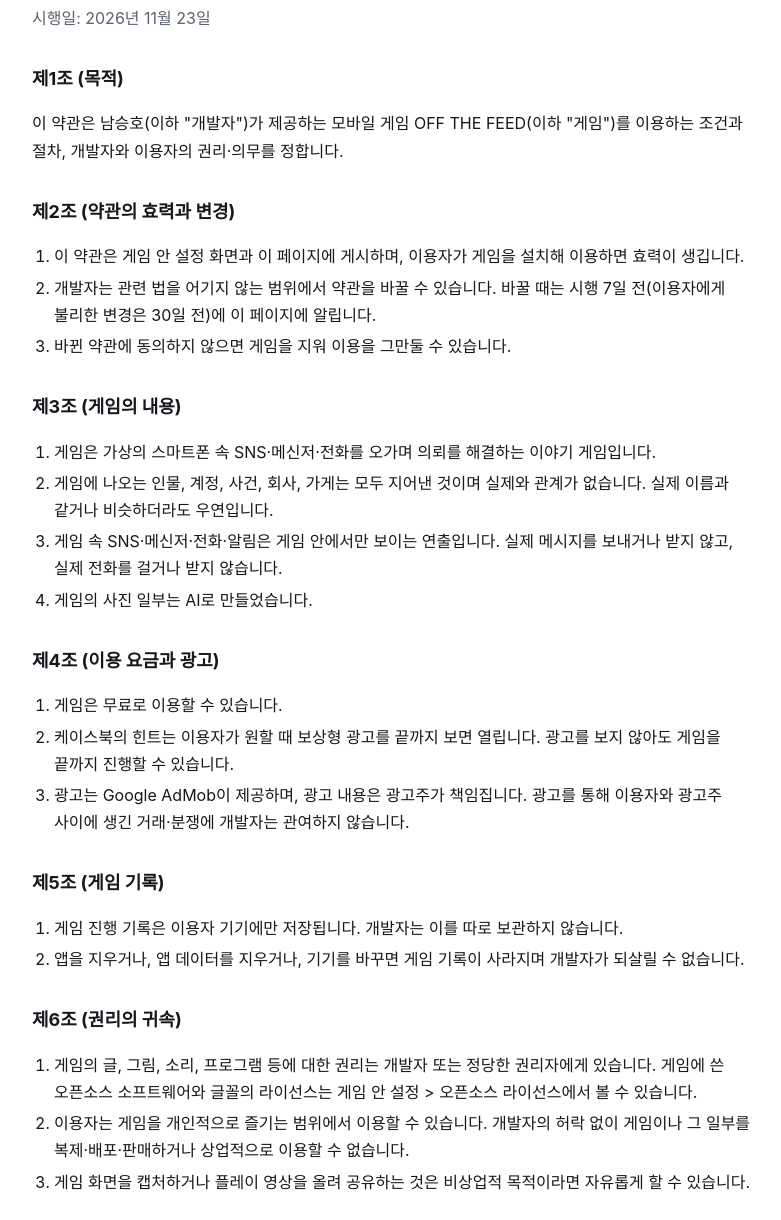
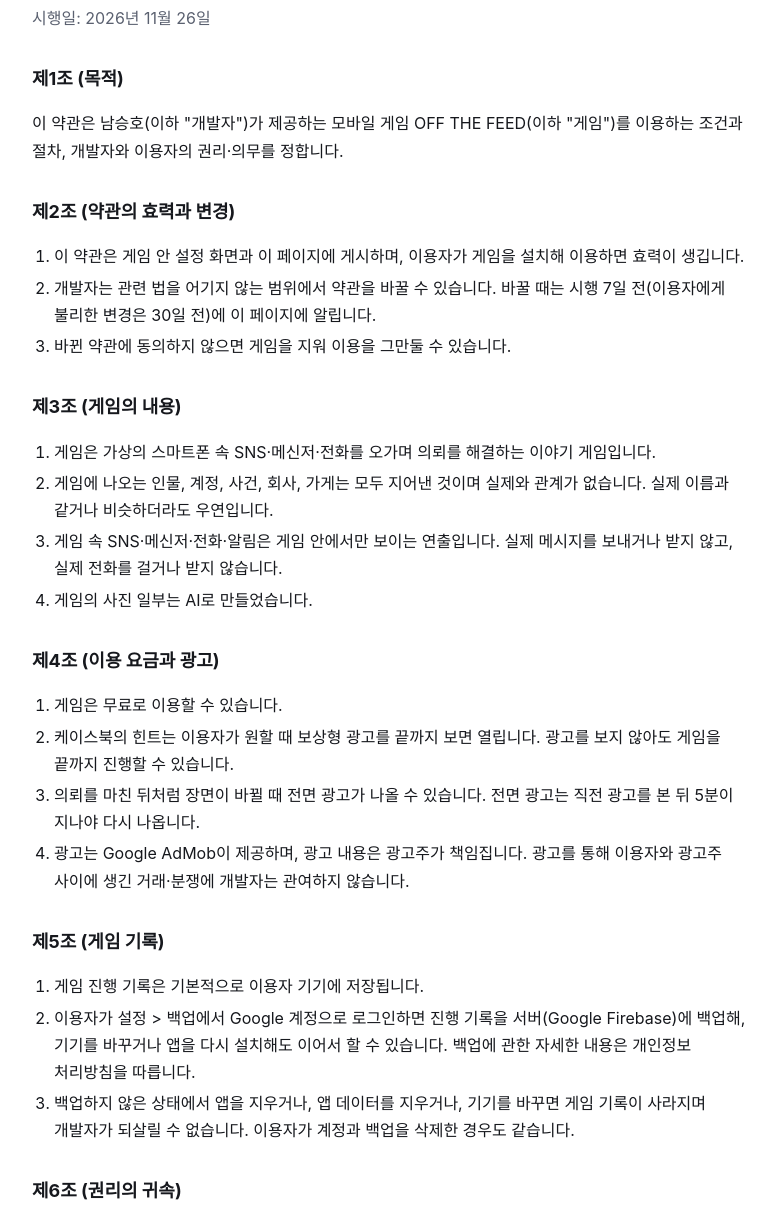
Before and after one commit to NamSeungho/NamSeungho.github.io, a plain HTML site: page off-the-feed/terms.html in a window 1280 px wide. Shown: the part 65-1285 px from the top of the page, without its empty margins (248-1029 px from the left). Drawn offline with Linux system fonts and the light colour scheme.

Commit message:
OFF THE FEED 개인정보 처리방침·이용약관: 전면 광고, 진행 데이터 백업 반영
Co-Authored-By: Claude Opus 5.5 <noreply@anthropic.com>
Claude-Session: https://claude.ai/code/session_0179tvVbo7Y5QcMJUonkvjYW

```diff
--- a/off-the-feed/terms.html
+++ b/off-the-feed/terms.html
@@ -79,7 +79,7 @@ li {
 <body>
 <main>
 <h1>OFF THE FEED 이용약관</h1>
-<p class="meta">시행일: 2026년 11월 23일</p>
+<p class="meta">시행일: 2026년 11월 26일</p>
 
 <h2>제1조 (목적)</h2>
 <p>이 약관은 남승호(이하 "개발자")가 제공하는 모바일 게임 OFF THE FEED(이하 "게임")를 이용하는 조건과 절차, 개발자와 이용자의 권리·의무를 정합니다.</p>
@@ -103,13 +103,15 @@ li {
 <ol>
 <li>게임은 무료로 이용할 수 있습니다.</li>
 <li>케이스북의 힌트는 이용자가 원할 때 보상형 광고를 끝까지 보면 열립니다. 광고를 보지 않아도 게임을 끝까지 진행할 수 있습니다.</li>
+<li>의뢰를 마친 뒤처럼 장면이 바뀔 때 전면 광고가 나올 수 있습니다. 전면 광고는 직전 광고를 본 뒤 5분이 지나야 다시 나옵니다.</li>
 <li>광고는 Google AdMob이 제공하며, 광고 내용은 광고주가 책임집니다. 광고를 통해 이용자와 광고주 사이에 생긴 거래·분쟁에 개발자는 관여하지 않습니다.</li>
 </ol>
 
 <h2>제5조 (게임 기록)</h2>
 <ol>
-<li>게임 진행 기록은 이용자 기기에만 저장됩니다. 개발자는 이를 따로 보관하지 않습니다.</li>
-<li>앱을 지우거나, 앱 데이터를 지우거나, 기기를 바꾸면 게임 기록이 사라지며 개발자가 되살릴 수 없습니다.</li>
+<li>게임 진행 기록은 기본적으로 이용자 기기에 저장됩니다.</li>
+<li>이용자가 설정 &gt; 백업에서 Google 계정으로 로그인하면 진행 기록을 서버(Google Firebase)에 백업해, 기기를 바꾸거나 앱을 다시 설치해도 이어서 할 수 있습니다. 백업에 관한 자세한 내용은 개인정보 처리방침을 따릅니다.</li>
+<li>백업하지 않은 상태에서 앱을 지우거나, 앱 데이터를 지우거나, 기기를 바꾸면 게임 기록이 사라지며 개발자가 되살릴 수 없습니다. 이용자가 계정과 백업을 삭제한 경우도 같습니다.</li>
 </ol>
 
 <h2>제6조 (권리의 귀속)</h2>
```
Also changed, not shown: off-the-feed/privacy.html (+2 -2 lines).
